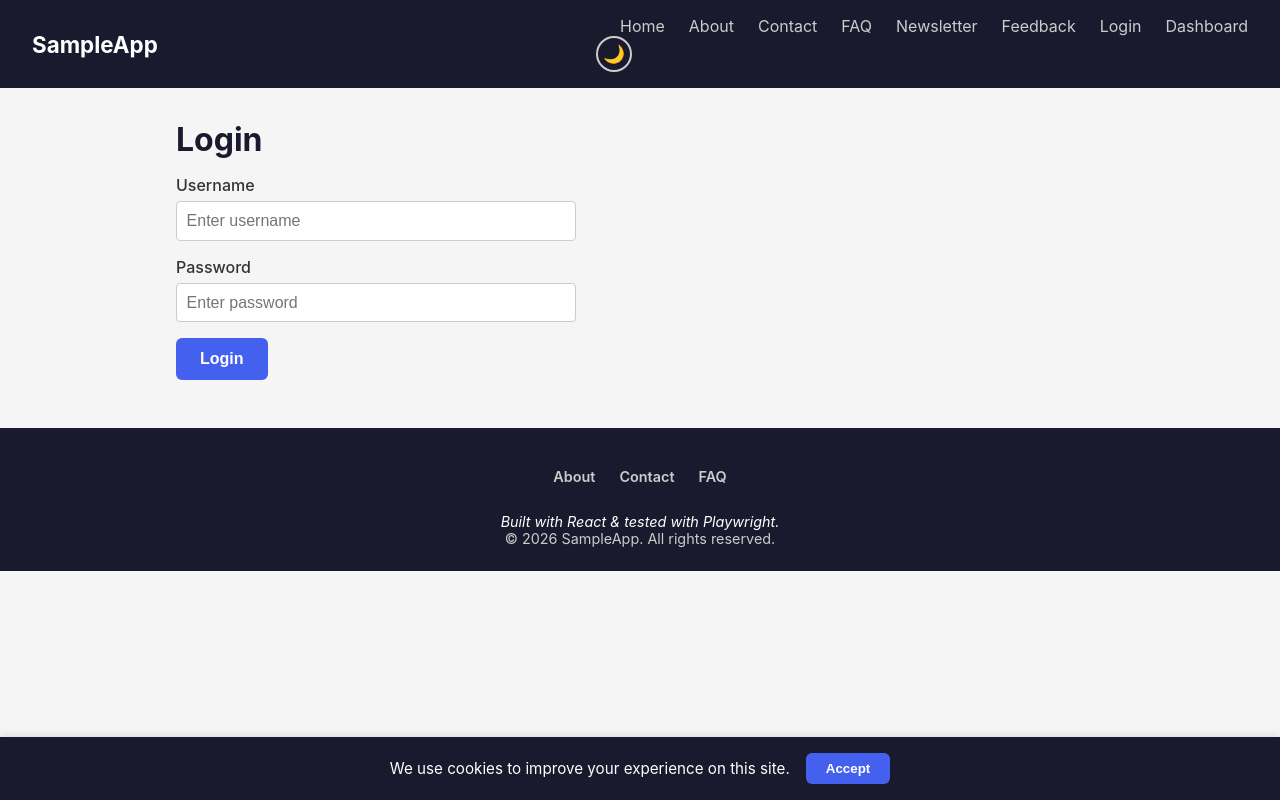
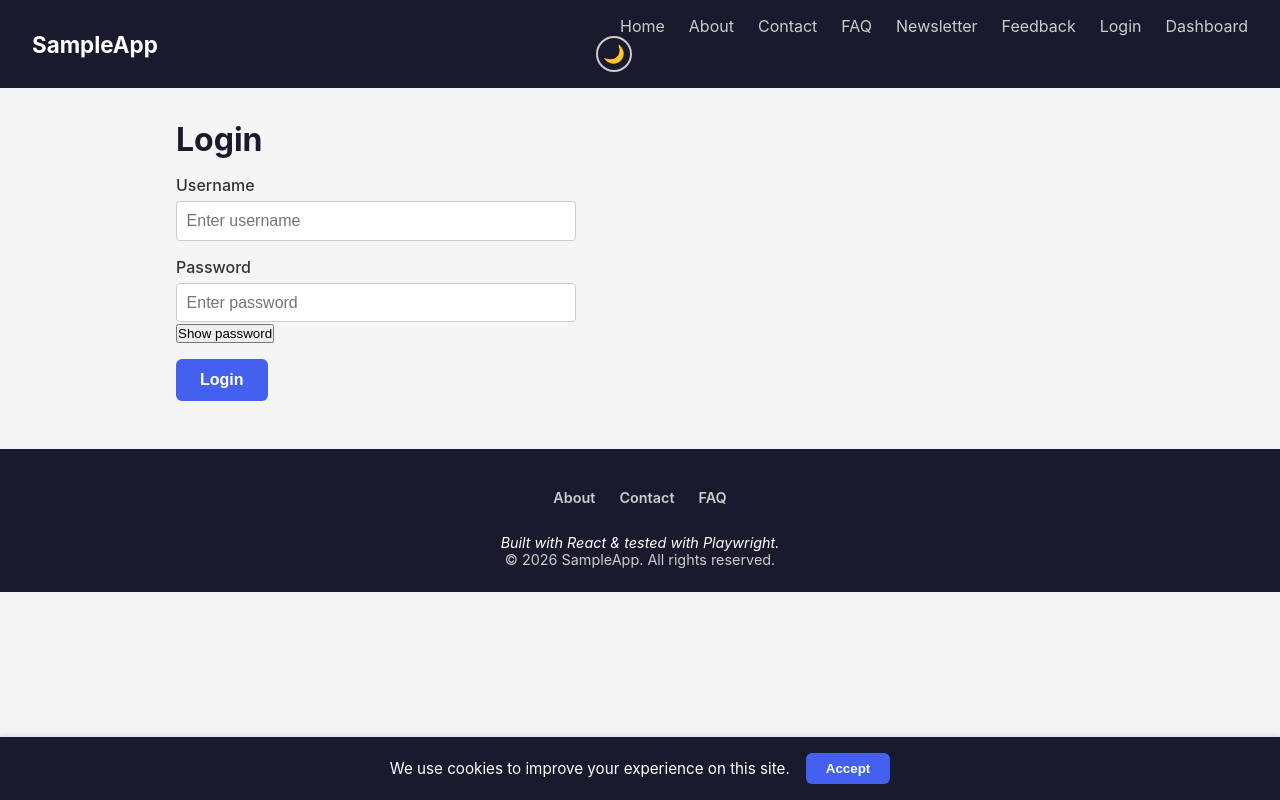
Before and after one commit to microsoft/sample-webapp, a React (Create React App) app: page /login in a window 1280 px wide. Built offline with nearby package versions, Linux system fonts and the light colour scheme.

Commit message:
feat(login): add show/hide password toggle

```diff
--- a/src/pages/Login.js
+++ b/src/pages/Login.js
@@ -21,6 +21,7 @@
 function Login() {
   const [username, setUsername] = useState('');
   const [password, setPassword] = useState('');
+  const [showPassword, setShowPassword] = useState(false);
   const [message, setMessage] = useState(null);
   const [error, setError] = useState(false);
   const navigate = useNavigate();
@@ -63,13 +64,22 @@
         <div className="form-group">
           <label htmlFor="password">Password</label>
           <input
-            type="password"
+            type={showPassword ? 'text' : 'password'}
             id="password"
             name="password"
             placeholder="Enter password"
             value={password}
             onChange={(e) => setPassword(e.target.value)}
           />
+          <button
+            type="button"
+            id="toggle-password"
+            className="toggle-password"
+            aria-pressed={showPassword}
+            onClick={() => setShowPassword((prev) => !prev)}
+          >
+            {showPassword ? 'Hide password' : 'Show password'}
+          </button>
         </div>
         <button type="submit" className="btn btn-primary">Login</button>
       </form>
```
